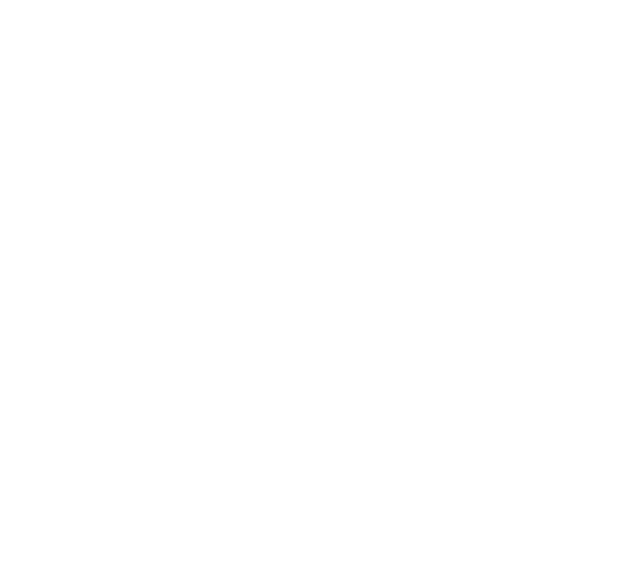
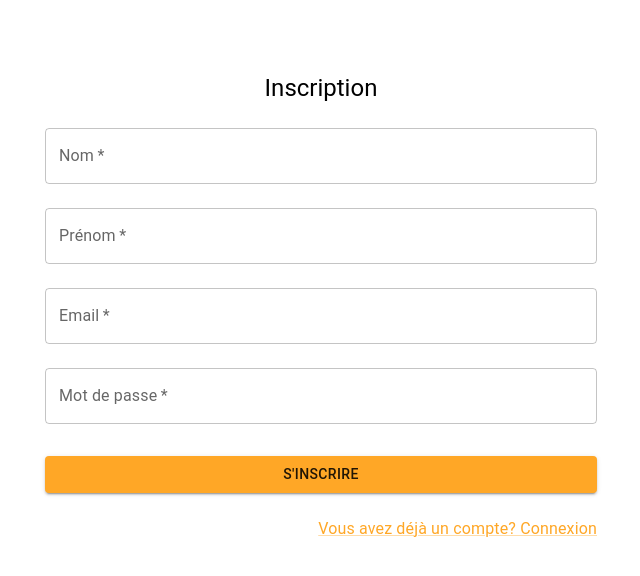
Before and after one commit to raid998/locamark, a React (Create React App) app in the folder frontend/: page /inscription in a window 1280 px wide. Before the commit this address had no page. Shown: the top 576 px of the page, without its empty margins (319-959 px from the left). Built offline with nearby package versions, Linux system fonts and the light colour scheme.

Commit message:
Interface authentification et inscription

```diff
--- /dev/null
+++ b/frontend/src/components/Authentification/Authentification.tsx
@@ -0,0 +1,39 @@
+import Box from "@mui/material/Box";
+import Button from "@mui/material/Button";
+import Container from "@mui/material/Container";
+import Link from "@mui/material/Link";
+import TextField from "@mui/material/TextField";
+import Typography from "@mui/material/Typography";
+
+const Authentification = () => {
+
+    return (
+        <Box
+            component="form"
+            sx={{
+                marginTop: 8,
+                display: 'flex',
+                flexDirection: 'column',
+                alignItems: 'center',
+              }}
+        >
+            <Container maxWidth="sm">
+                <Typography component="h1" variant="h5" align="center" m={1}>
+                    Authentification
+                </Typography>
+                <TextField required fullWidth margin="normal" id="email" label="Email" variant="outlined" />
+                <TextField required fullWidth margin="normal" id="motDePasse" label="Mot de passe" variant="outlined" />
+                <Button fullWidth type="submit" variant="contained" sx={{ mt: 3, mb: 3 }}>Se connecter</Button>
+
+                <Typography align="right">
+                    <Link href="/inscription" variant="body1">
+                        Vous n'avez pas de compte? Inscrivez-vous
+                    </Link>
+                </Typography>
+            </Container>
+        </Box>
+    );
+
+}
+
+export default Authentification
--- /dev/null
+++ b/frontend/src/components/Inscription/Inscription.tsx
@@ -0,0 +1,43 @@
+import Box from "@mui/material/Box";
+import Button from "@mui/material/Button";
+import Container from "@mui/material/Container";
+import Link from "@mui/material/Link";
+import TextField from "@mui/material/TextField";
+import Typography from "@mui/material/Typography";
+
+const Inscription = () => {
+
+    return (
+        <Box
+            component="form"
+            sx={{
+                marginTop: 8,
+                display: 'flex',
+                flexDirection: 'column',
+                alignItems: 'center',
+              }}
+            noValidate
+            autoComplete="off"
+        >
+            <Container maxWidth="sm">
+                <Typography component="h1" variant="h5" align="center" m={1}>
+                    Inscription
+                </Typography>
+                <TextField required fullWidth margin="normal" id="nom" label="Nom" />
+                <TextField required fullWidth margin="normal" id="prenom" label="Prénom" />
+                <TextField required fullWidth margin="normal" id="email" label="Email" />
+                <TextField required fullWidth margin="normal" id="motDePasse" label="Mot de passe" />
+                <Button fullWidth type="submit" variant="contained" sx={{ mt: 3, mb: 3 }}>S'inscrire</Button>
+
+                <Typography align="right">
+                    <Link href="/authentification" variant="body1">
+                        Vous avez déjà un compte? Connexion
+                    </Link>
+                </Typography>
+            </Container>
+        </Box>
+    );
+
+}
+
+export default Inscription
--- a/frontend/src/routes/Routes.tsx
+++ b/frontend/src/routes/Routes.tsx
@@ -1,9 +1,13 @@
-import {Routes, Route} from 'react-router-dom'
+import { Routes, Route } from 'react-router-dom'
 import Hello from '../components/Hello/Hello'
-const Router =   () => (
+import Authentification from '../components/Authentification/Authentification'
+import Inscription from '../components/Inscription/Inscription'
+
+const Router = () => (
   <Routes>
     <Route path="/" element={<Hello />} />
-
+    <Route path="/authentification" element={<Authentification />} />
+    <Route path="/inscription" element={<Inscription />} />
   </Routes>
 )
 
```
